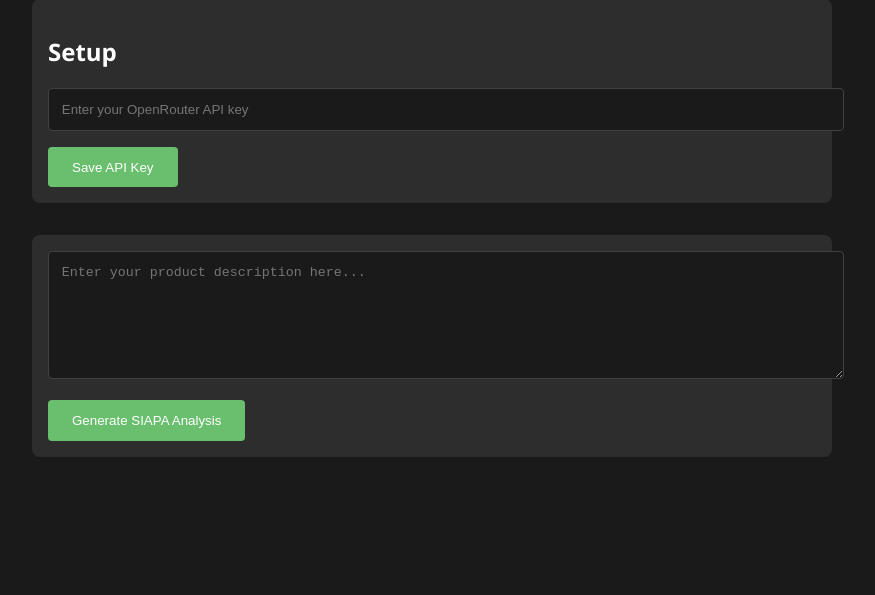
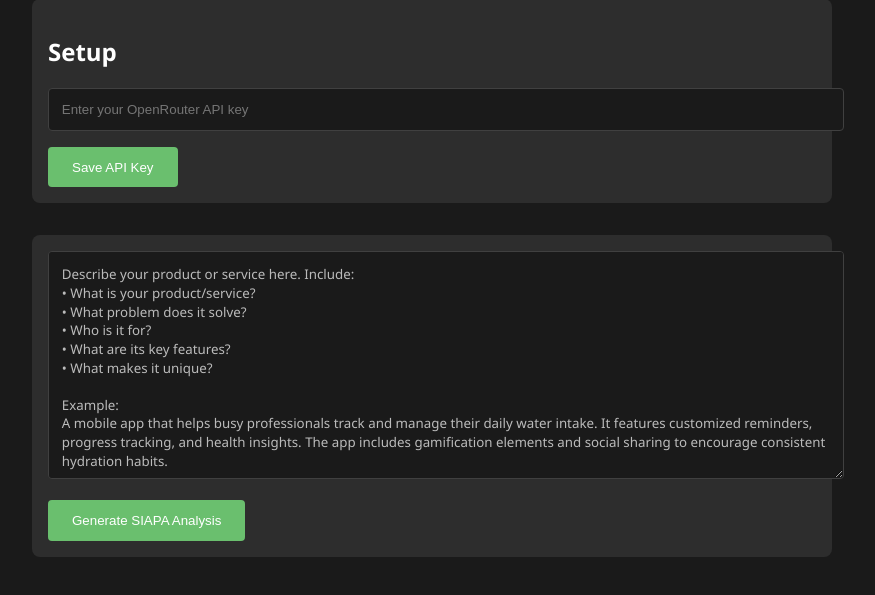
Before and after one commit to xhanafix/01-siapa, a plain HTML site: page index.html in a window 1280 px wide. Shown: the part 97-692 px from the top of the page, without its empty margins (208-1083 px from the left). Drawn offline with Linux system fonts and the light colour scheme.

Commit message:
Add files via upload

```diff
--- a/index.html
+++ b/index.html
@@ -17,7 +17,15 @@
         </div>
 
         <div class="input-section">
-            <textarea id="productDescription" placeholder="Enter your product description here..."></textarea>
+            <textarea id="productDescription" placeholder="Describe your product or service here. Include:
+• What is your product/service?
+• What problem does it solve?
+• Who is it for?
+• What are its key features?
+• What makes it unique?
+
+Example:
+A mobile app that helps busy professionals track and manage their daily water intake. It features customized reminders, progress tracking, and health insights. The app includes gamification elements and social sharing to encourage consistent hydration habits."></textarea>
             <button id="generateBtn" onclick="generateSIAPA()">Generate SIAPA Analysis</button>
         </div>
 
--- a/styles.css
+++ b/styles.css
@@ -51,9 +51,18 @@ input[type="text"], textarea {
     color: var(--text-color);
 }
 
+textarea::placeholder {
+    color: var(--text-color);
+    opacity: 0.7;
+    white-space: pre-line;
+    line-height: 1.4;
+}
+
 textarea {
-    min-height: 100px;
+    min-height: 200px;
     resize: vertical;
+    line-height: 1.4;
+    font-family: inherit;
 }
 
 button {
```
